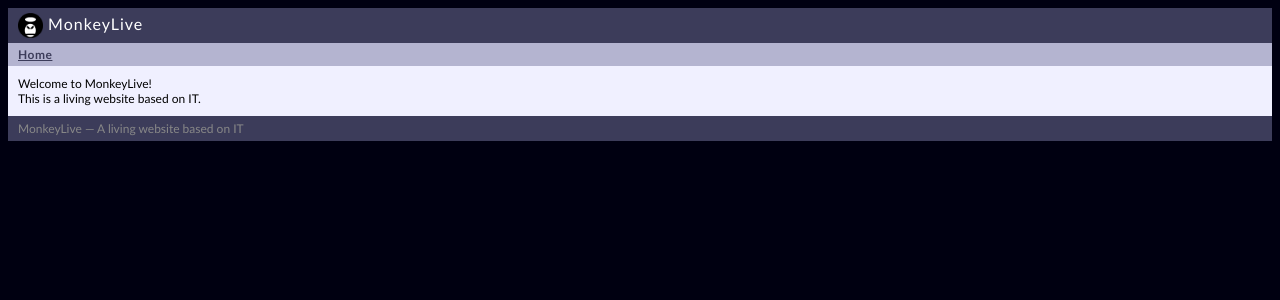
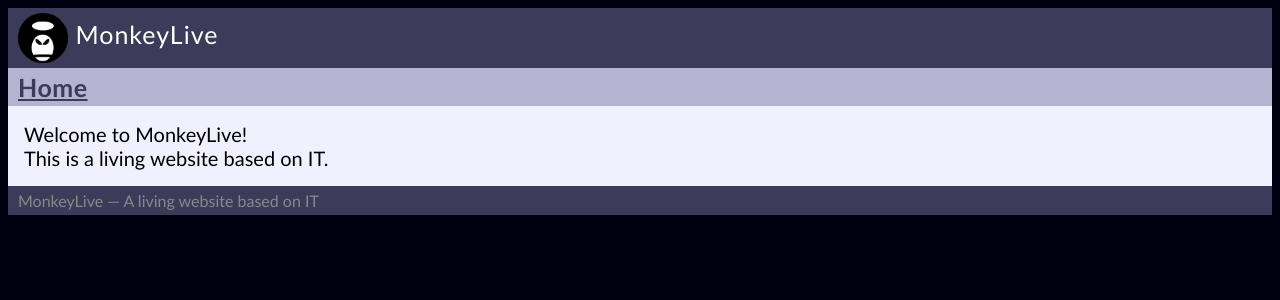
Before and after one commit to yanghaizhou1030/monkeylive, a Flask app: template templates/home.html in a window 1280 px wide. Shown: the top 300 px of the page. Run offline with Flask 2, Linux system fonts and the light colour scheme; the template is opened without the code that fills it, so the values that code supplies are empty.

Commit message:
Desc:Make font-size bigger

```diff
--- a/static/style.css
+++ b/static/style.css
@@ -1,16 +1,16 @@
 body {
 	background: #000011;
 	font-family: 'Trebuchet MS', sans-serif;
-	font-size: 12px;
+	font-size: 20px;
 }
 
 .logo img{
-	width: 25px;
-	height: 25px;
+	width: 50px;
+	height: 50px;
 }
 
 div.page div.body {
-	padding: 10px;
+	padding: 16px;
 }
 
 div.page {
@@ -29,7 +29,7 @@ div.page div.topline {
 	letter-spacing: 1px;
 	/*text-shadow: 0 0 3px #24776F;*/
 	font-weight: normal;
-	font-size: 16px;
+	font-size: 25px;
 }
 
 div.navigation {
@@ -37,7 +37,7 @@ div.navigation {
 	padding: 4px 10px;
 	/*border-top: 1px solid #CCC;*/
 	/*border-bottom: 1px solid #EEE;*/
-	font-size: 12px;
+	font-size: 25px;
 	letter-spacing: 0.5px;
 }
 
@@ -51,5 +51,5 @@ div.page div.footer {
 	background: #3C3C5A;
 	color: #888;
 	padding: 5px 10px;
-	font-size: 12px;
+	font-size: 16px;
 }
```
